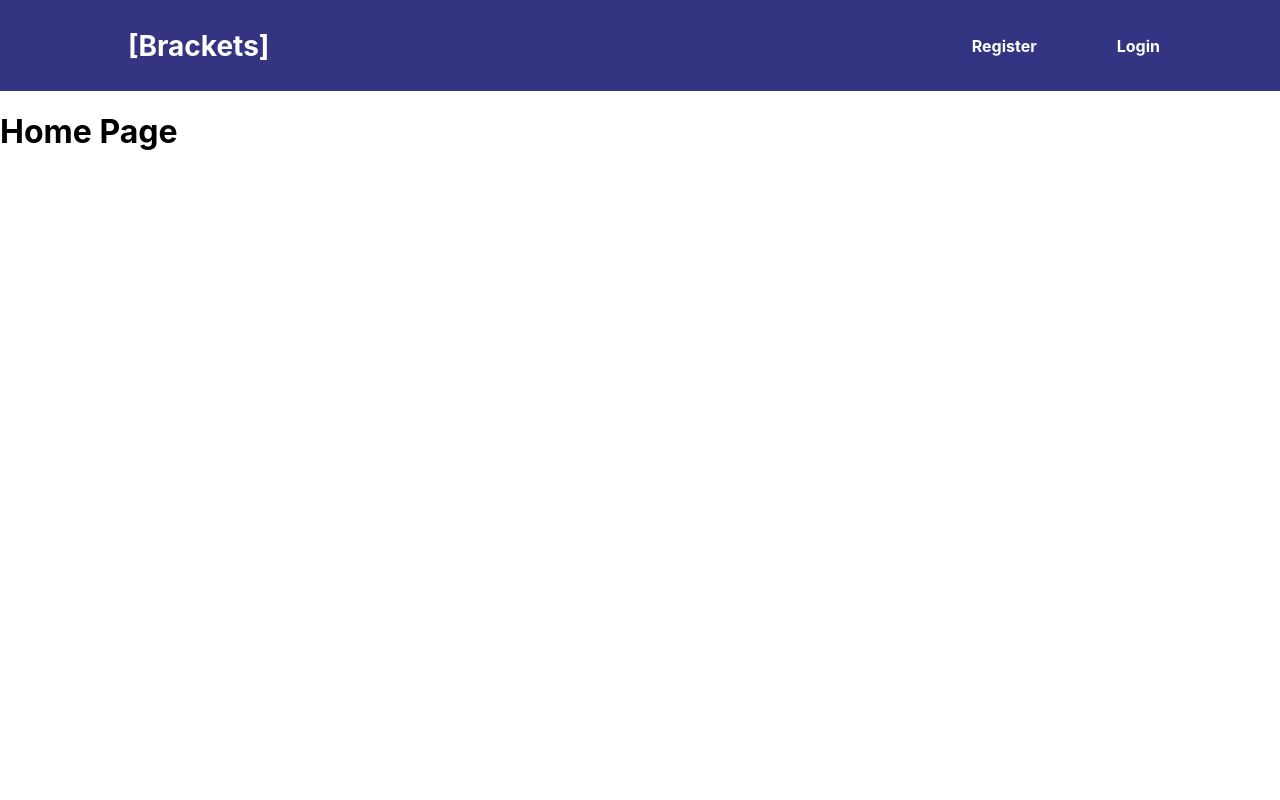
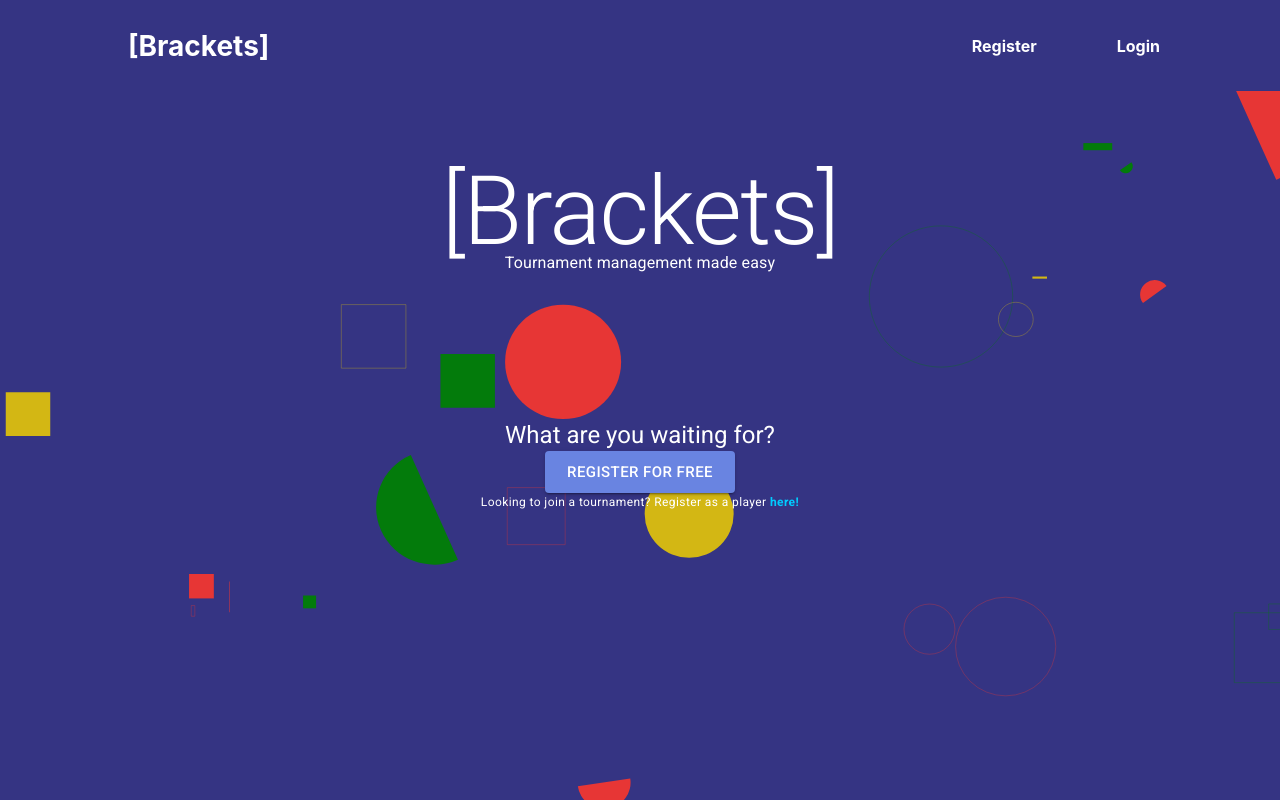
Before and after one commit to MastaCoder/-Brackets-, a React (Create React App) app in the folder frontend/: page / in a window 1280 px wide. Built offline with nearby package versions, Linux system fonts and the light colour scheme.

Commit message:
Added homepage

```diff
--- a/frontend/src/components/App/App.js
+++ b/frontend/src/components/App/App.js
@@ -7,6 +7,7 @@ import RegistrationPage from '../../views/RegistrationPage';
 import { createTheme } from '@mui/material/styles';
 import { ThemeProvider } from '@emotion/react';
 import ProfilePage from '../../views/Profile';
+import HomePage from '../../views/Home/HomePage';
 
 function App() {
   const theme = createTheme({
@@ -24,7 +25,7 @@ function App() {
         <Navbar/>
         <Switch>
           <Route exact path="/">
-            <h1>Home Page</h1>
+            <HomePage />
           </Route>
           <Route exact path="/login">
             <LoginPage/>
--- a/frontend/src/components/Navbar/Navbar.module.css
+++ b/frontend/src/components/Navbar/Navbar.module.css
@@ -1,5 +1,5 @@
 .bracketsNavbar {
-  height: 91px;
+  height: var(--nav-height);
   color: white;
   background-color: var(--purple);
   display: flex;
--- a/frontend/src/index.css
+++ b/frontend/src/index.css
@@ -1,6 +1,10 @@
+@import url("https://fonts.googleapis.com/css?family=Kanit");
+@import url("https://fonts.googleapis.com/css?family=Roboto:300,400,500,700&display=swap");
+
 :root{
   --purple: rgb(53,52,131);
   --orange: #EBAD46;
+  --nav-height: 91px;
 }
 
 body {
@@ -17,3 +21,9 @@ code {
   font-family: source-code-pro, Menlo, Monaco, Consolas, 'Courier New',
     monospace;
 }
+
+* {
+  margin: 0;
+  padding: 0;
+  box-sizing: border-box;
+}
--- /dev/null
+++ b/frontend/src/views/Home/HomePage.js
@@ -0,0 +1,60 @@
+import { Button, Container, Typography } from "@mui/material";
+import { Box, fontSize } from "@mui/system";
+import { Link } from "react-router-dom";
+import Background from "../../images/homepageBackground.svg";
+import styles from "./HomePage.module.css";
+
+export default function HomePage() {
+  return (
+    <div className={styles.main}>
+      <img src={Background} alt="" className={styles.bg} />
+
+      <Container disableGutters>
+        {/* {Main title} */}
+        <Box
+          sx={{
+            mt: "4rem",
+            mb: "8rem",
+            display: "flex",
+            flexDirection: "column",
+            alignItems: "center",
+          }}
+        >
+          <Typography variant="h1" className={styles.title}>
+            [Brackets]
+          </Typography>
+
+          <Typography className={styles.titleSub}>
+            Tournament management made easy
+          </Typography>
+        </Box>
+
+        {/* {Try it out} */}
+        <Box
+          sx={{
+            display: "flex",
+            flexDirection: "column",
+            alignItems: "center",
+          }}
+        >
+          <Typography variant="h5" className={styles.tryItOut}>
+            What are you waiting for?
+          </Typography>
+
+          <Link to="/register" style={{ textDecoration: "none" }}>
+            <Button className={styles.btn} variant="contained" size="large">
+              Register for free
+            </Button>
+          </Link>
+
+          <Typography variant="caption" className={styles.regText}>
+            Looking to join a tournament? Register as a player{" "}
+            <Link className={styles.here} to="/register">
+              here!
+            </Link>
+          </Typography>
+        </Box>
+      </Container>
+    </div>
+  );
+}
--- /dev/null
+++ b/frontend/src/views/Home/HomePage.module.css
@@ -0,0 +1,71 @@
+
+.main {
+    height: calc(100vh - var(--nav-height));
+    margin: 0;
+    position: relative;
+    display: flex;
+}
+
+.bg {
+    width: 100%;
+    height: 100%;
+    position: absolute;
+    z-index: -1;
+}
+
+.title {
+    font-size: 8rem;
+    font-family: "Kanit";
+    font-weight: 700;
+    color: white;
+}
+
+.titleSub  {
+    font-size: 1rem;
+    font-family: "Roboto";
+    font-weight: normal;
+    position: relative;
+    top: -1rem;
+    color: white;
+}
+
+.tryItOut {
+    font-family: "Kanit";
+    color: white;
+    margin-bottom: 1rem;
+}
+
+.regText {
+    font-size: 12px;
+    font-family: "Roboto";
+    color: white;
+}
+
+.btn {
+    font-size: 18px;
+    font-family: "Roboto";
+    font-weight: 900;
+    text-transform: none;
+    margin-bottom: 1rem;
+}
+
+.here {
+    font-size: 12px;
+    font-family: "Roboto";
+    font-weight: normal;
+    color: rgb(0, 204, 255);
+    text-decoration: none;
+    font-weight: 700;
+}
+
+@media only screen and (max-width: 600px) {
+    .title {
+        font-size: 6rem;
+    }
+}
+
+@media only screen and (max-width: 450px) {
+    .title {
+        font-size: 5rem;
+    }
+}
```
Also changed, not shown: frontend/src/images/homepageBackground.svg (added).
